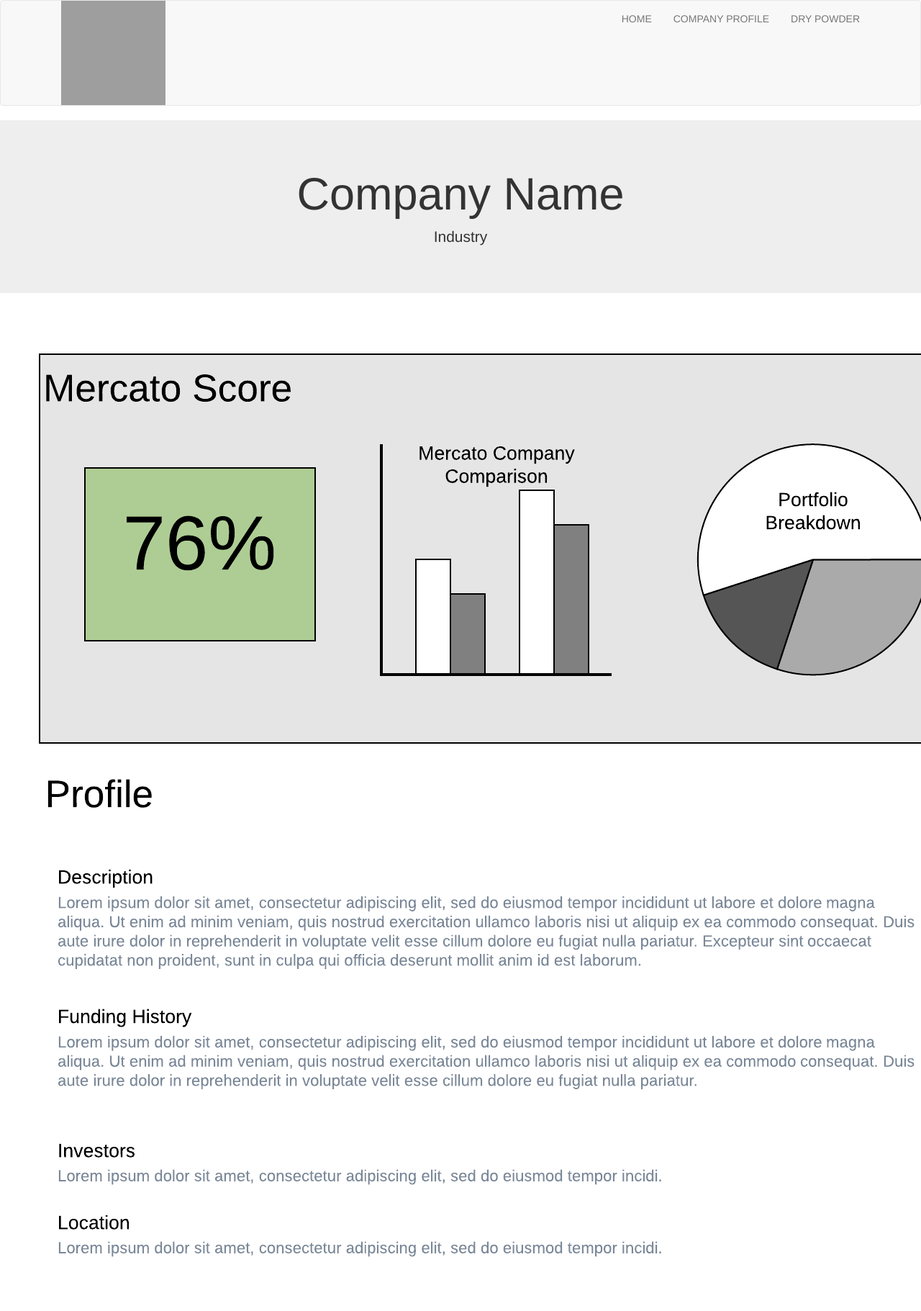
After one commit to marklarson07/Keleven, a Flask app: page /company_profile.html in a window 1280 px wide; the page is wider, and only the part inside the window is pictured. The commit adds this page. Shown: that part at 72% size. Run offline with Flask 2, Linux system fonts and the light colour scheme; some libraries are stand-ins or nearby versions; grey boxes are pictures that could not be loaded.

Commit message:
Update for Monday

```diff
--- a/main.py
+++ b/main.py
@@ -1,3 +1,4 @@
+import matplotlib
 import pandas as pd
 from flask import Flask, render_template, request, url_for
 from joblib import load
@@ -5,20 +6,27 @@
 from io import BytesIO
 import numpy as np
 import base64
+matplotlib.use('Agg')
 
 # ML Packages
 from sklearn.feature_extraction.text import CountVectorizer
 from sklearn.naive_bayes import MultinomialNB
 
-# THis is a comment from your mom
 
 app = Flask(__name__)
 
-
+# direct pages
 @app.route("/")
 def index():
     return render_template("index.html")
 
+@app.route("/dry_powder.html")
+def dry_powder():
+    return render_template("dry_powder.html")
+
+@app.route("/company_profile.html")
+def company_profile():
+    return render_template("company_profile.html")
 
 @app.route("/",methods=['POST'])
 
@@ -83,6 +91,8 @@
 
     return render_template('results.html', prediction="{0:.0f}%".format(test_proba * 100),figure=figure)
 
+# image upload
+
 
 if __name__ == '__main__':
     app.run(host="127.0.0.1", port=8080, debug=True)
--- /dev/null
+++ b/templates/company_profile.html
@@ -0,0 +1,55 @@
+<!DOCTYPE html>
+<html lang="en-US">
+
+<head>
+
+		<title>Keleven</title>
+
+		<link rel="stylesheet" href="https://maxcdn.bootstrapcdn.com/bootstrap/3.3.7/css/bootstrap.min.css">
+		<!--<link rel="stylesheet" href="styles.css" >-->
+		<script src="https://ajax.googleapis.com/ajax/libs/jquery/3.2.1/jquery.min.js"></script>
+		<script src="https://maxcdn.bootstrapcdn.com/bootstrap/3.3.7/js/bootstrap.min.js"></script>
+
+
+	</head>
+
+	<body id="Keleven">
+
+	<!-- Navbar -->
+	<nav class="navbar navbar-default">
+	  <div class="container">
+		<div class="navbar-header">
+		   <a class="navbar-brand" href="#keleven"><a href="http://mercatopartners.com">
+	      		<img src="http://mercatopartners.com/wp-content/themes/liquid/dist/images/nav-logo-blue.svg" alt="Mercato" height="145" width="145">
+	      	</a></a>
+		</div>
+		<div class="collapse navbar-collapse" id="myNavbar">
+		  <ul class="nav navbar-nav navbar-right">
+			<li><a href="/">HOME</a></li>
+			<li><a href="company_profile.html">COMPANY PROFILE</a></li>
+			<li><a href="dry_powder.html">DRY POWDER</a></li>
+		  </ul>
+		</div>
+  	  </div>
+	</nav>
+
+	<!-- Header -->
+		<div class="jumbotron text-center">
+			<h1> Company Name </h1>
+    		<p> Industry </p>
+
+	    </div>
+
+	<!-- Body -->
+
+	<div id="dry powder metrics" class="container-fluid text-center bg-grey">
+		<img src="{{url_for('static', filename='img/CompanyWF.png')}}" alt="">
+
+
+
+<script src="https://code.jquery.com/jquery-3.3.1.slim.min.js" integrity="sha384-q8i/X+965DzO0rT7abK41JStQIAqVgRVzpbzo5smXKp4YfRvH+8abtTE1Pi6jizo" crossorigin="anonymous"></script>
+<script src="https://cdnjs.cloudflare.com/ajax/libs/popper.js/1.14.7/umd/popper.min.js" integrity="sha384-UO2eT0CpHqdSJQ6hJty5KVphtPhzWj9WO1clHTMGa3JDZwrnQq4sF86dIHNDz0W1" crossorigin="anonymous"></script>
+<script src="https://stackpath.bootstrapcdn.com/bootstrap/4.3.1/js/bootstrap.min.js" integrity="sha384-JjSmVgyd0p3pXB1rRibZUAYoIIy6OrQ6VrjIEaFf/nJGzIxFDsf4x0xIM+B07jRM" crossorigin="anonymous"></script>
+
+</body>
+</html>
```
Also changed, not shown: templates/chapter7.php.html (added, +4 -0 lines), templates/dry_powder.html (added, +54 -0 lines), templates/index.html (+12 -14 lines), templates/results.html (+5 -7 lines), static/img/CompanyWF.png (added), static/img/Kevin.png (added).
